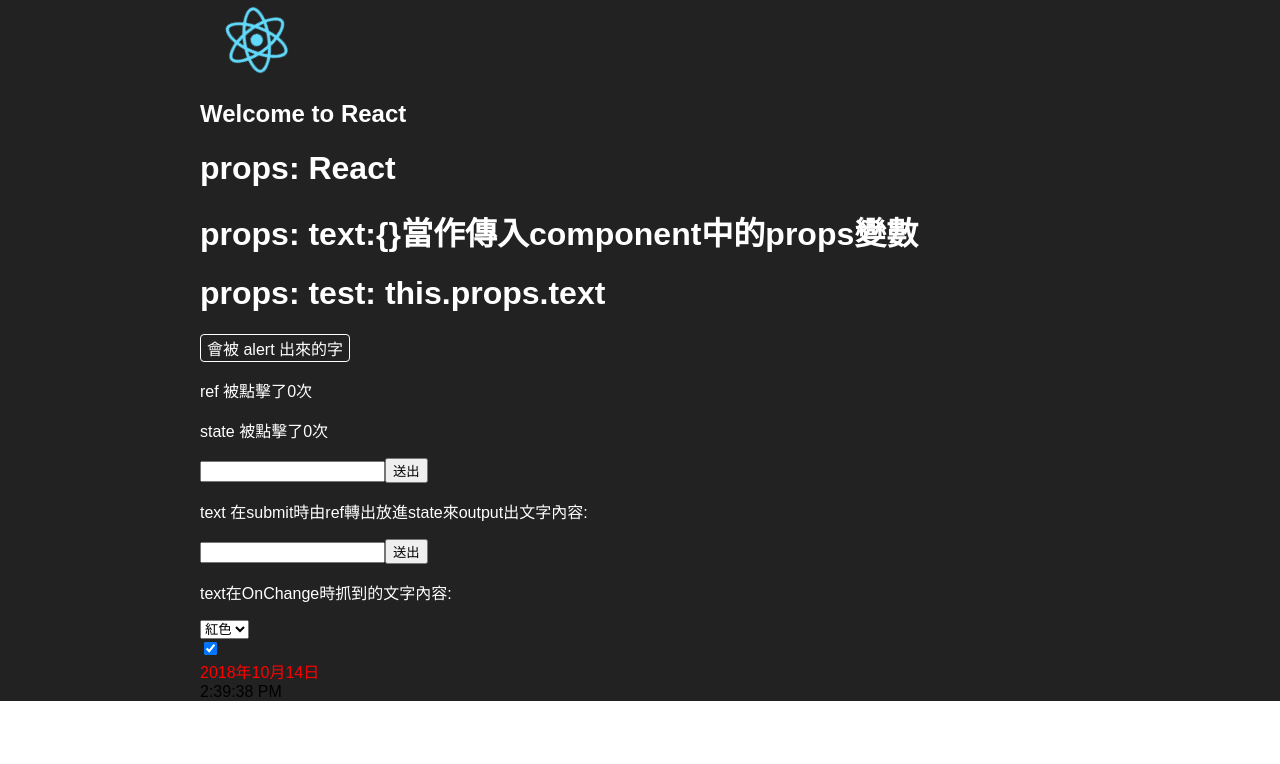
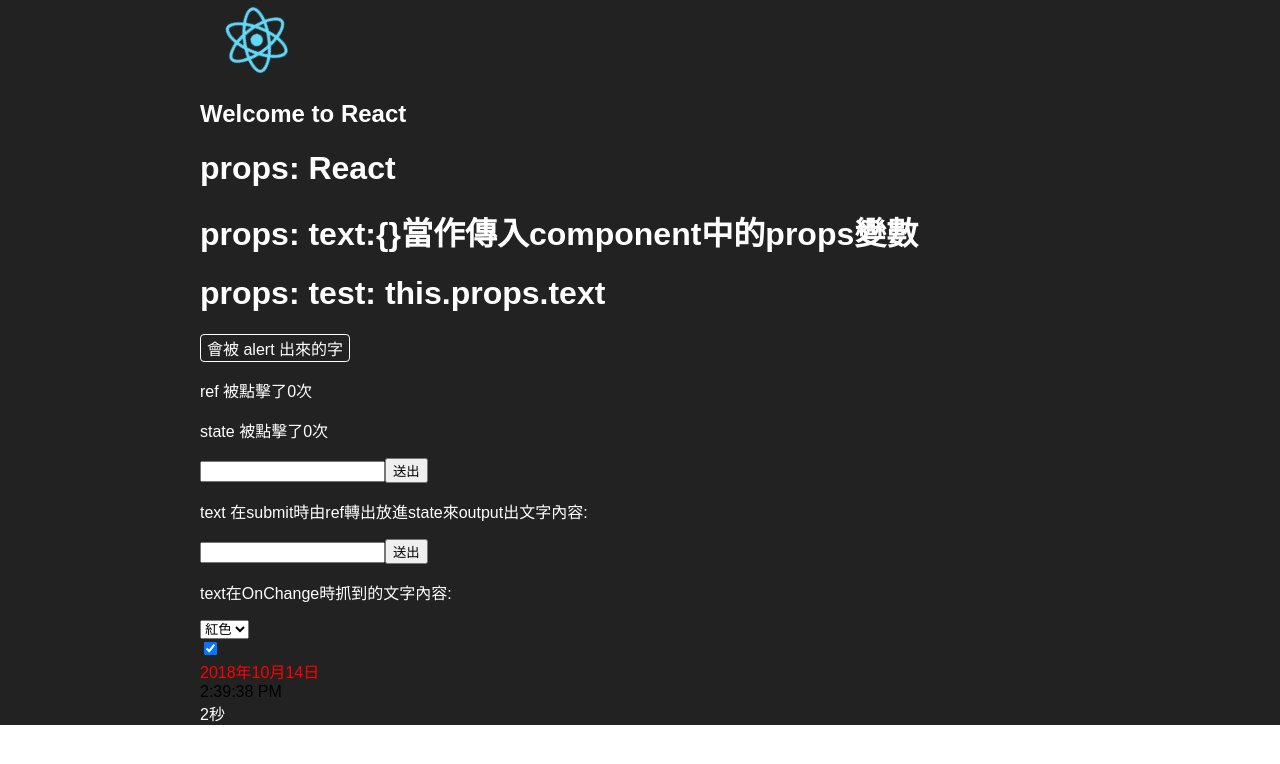
Before and after one commit to wlunareve/ToD_react, a React (Create React App) app: page / in a window 1280 px wide. Both pictures are taken after a click on the checkbox 210 px from the left and 648 px from the top of the page. Shown: the top 764 px of the page. Built offline with nearby package versions, Linux system fonts and the light colour scheme.

Commit message:
React30 implement HOC

```diff
--- a/src/Clock.js
+++ b/src/Clock.js
@@ -1,44 +1,30 @@
 import React from 'react';
 import ClockDate from './ClockDate'
+import withCurrentTime from './withCurrentTime';
 
 class Clock extends React.Component{
 
     timeRef = React.createRef();
 
-    state = {
-        time: new Date()
-    }
-
-    componentDidMount(){
-        this.interval = setInterval(() => {
-            this.setState({
-                time: new Date()
-            })
-        }, 1000);
-    }
 
     componentDidUpdate(){
-        if (this.state.time.getSeconds() %5 === 0){
+        if (this.props.currentTime.getSeconds() %5 === 0){
         this.timeRef.current.style.color = 'red';
         } else{
             this.timeRef.current.style.color = 'black';
         }
     }
 
-    componentWillUnmount(){
-        clearInterval(this.interval);
-    }
+    render(){
+        const { currentTime } = this.props;
 
-
-    render(){
-        const { time } = this.state
         return(
             <div>
-                <ClockDate year={time.getFullYear()} month={time.getMonth() + 1} date={time.getDate()}></ClockDate>
-                <div ref={this.timeRef} >{this.state.time.toLocaleTimeString()}</div>
+                <ClockDate year={currentTime.getFullYear()} month={currentTime.getMonth() + 1} date={currentTime.getDate()}></ClockDate>
+                <div ref={this.timeRef} >{currentTime.toLocaleTimeString()}</div>
             </div>
         );
     }
 }
 
-export default Clock;
+export default withCurrentTime(Clock);
--- a/src/ClockWithSwitch.js
+++ b/src/ClockWithSwitch.js
@@ -1,5 +1,7 @@
 import React from 'react';
 import Clock from './Clock';
+import Timer from './Timer';
+
 
 class ClockWithSwitch extends React.Component{
     state = {
@@ -19,7 +21,8 @@
         return(
             <div>
                 <input type ="checkbox" checked={this.state.checked} onChange={this.handleChange}></input>
-                {this.state.checked? <Clock></Clock>: null }
+                {this.state.checked? <Clock />: null }
+                {this.state.checked? <Timer />: null}
             </div>
         );
     }
--- /dev/null
+++ b/src/Timer.js
@@ -0,0 +1,19 @@
+import React from 'react';
+import withCurrentTime from './withCurrentTime';
+
+class Timer extends React.Component{
+
+    state = {
+        now: new Date(),
+    }
+
+    render(){
+        const { now } = this.state;
+        const { currentTime } = this.props;
+        return(
+            <div>{Math.floor((currentTime - now) / 1000) }秒</div>
+        );
+    }
+}
+
+export default withCurrentTime(Timer);
--- /dev/null
+++ b/src/withCurrentTime.js
@@ -0,0 +1,34 @@
+import React from 'react';
+
+// HOC Higher Order Component 是一種 Functional Component
+// 特徵是 輸入一個 Component 輸出一個 Component
+
+// 使用時機: 當有兩個以上的 component 生命週期做的事情相同時
+//
+
+function withCurrentTime(WrappedComponent){
+    return class extends React.Component{
+
+        state = {
+            currentTime: new Date()
+        }
+
+        componentDidMount(){
+            this.interval = setInterval(() => {
+                this.setState({
+                    currentTime: new Date()
+                })
+            }, 1000);
+        }
+
+        componentWillUnmount(){
+            clearInterval(this.interval);
+        }
+
+        render(){
+            return(<WrappedComponent currentTime={this.state.currentTime}/>);
+        }
+    }
+}
+
+export default withCurrentTime;
```
